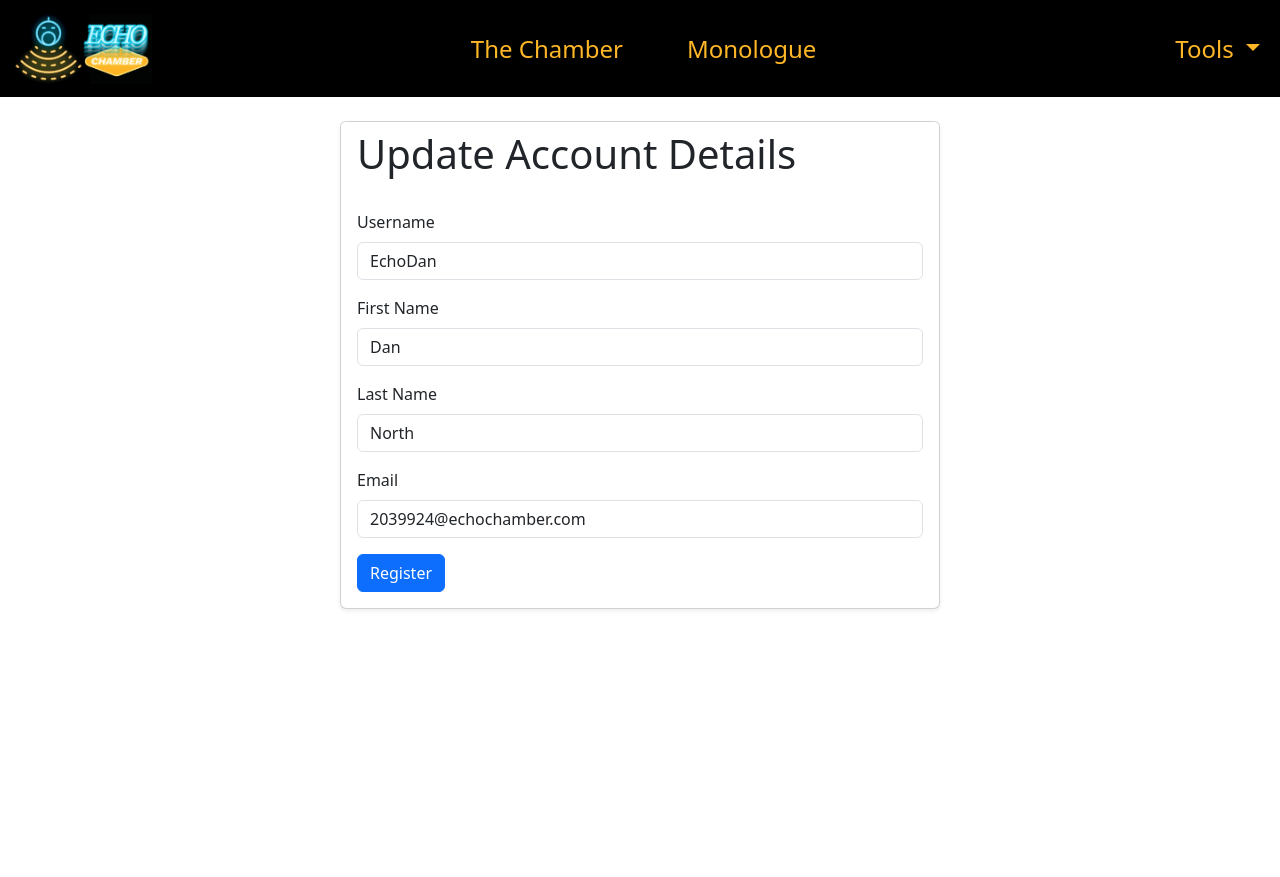
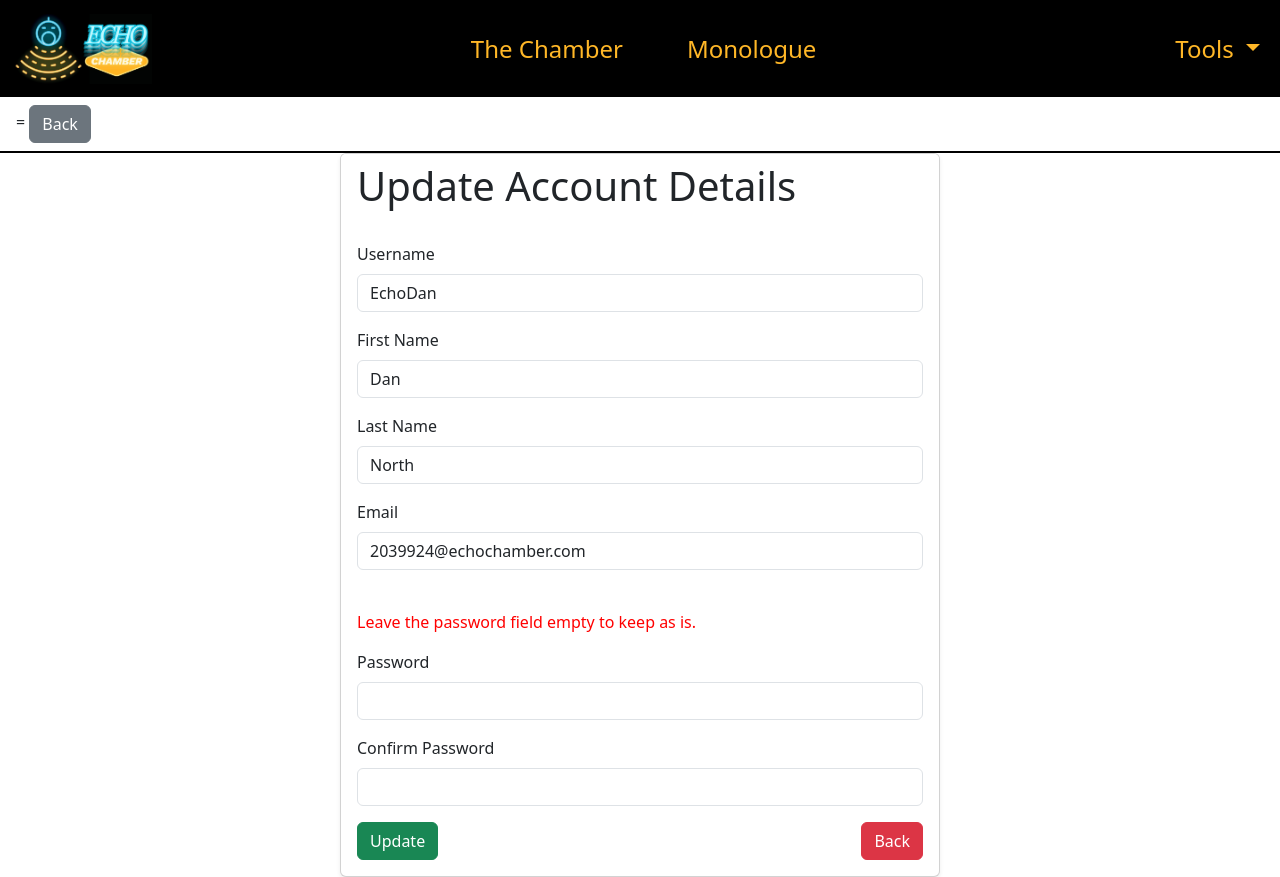
Before and after one commit to SkipperDan42/EchoChamber, a Laravel app: page /user/1/update in a window 1280 px wide. Before the commit the page ends 610 px from the top, so only its background shows below. Run offline with Laravel 12, Linux system fonts and the light colour scheme; a user stored in the database is signed in; data comes from the database, SQL or seed files in the repository; style sheets or scripts are compiled from the project's sources; some web fonts are replaced.

Commit message:
Working Button Bar

```diff
--- a/app/Http/Controllers/UserController.php
+++ b/app/Http/Controllers/UserController.php
@@ -23,7 +23,7 @@ class UserController extends Controller
         }
         else {
             return redirect()
-                ->route('user.details', ['user'=>$user])
+                ->route('users.details', ['user'=>$user])
                 ->with('danger', 'You may not update this user!');
         }
     }
@@ -34,13 +34,22 @@ class UserController extends Controller
             'username' => 'required|string|max:255',
             'first_name' => 'required|string|max:255',
             'last_name' => 'required|string|max:255',
-            'email' => 'required|email|max:255',
+            'password'    => 'nullable|string|min:8|confirmed', // password is optional
         ]);
+
+        // Hash the password if entered and validated
+        if (!empty($validated['password'])) {
+            $validated['password'] = bcrypt($validated['password']);
+        }
+        // Don't update password if left blank
+        else {
+            unset($validated['password']);
+        }
 
         $user->update($validated);
 
         return redirect()
-            ->route('user.details', $user)
+            ->route('users.details', $user)
             ->with('message', 'User updated successfully.');
     }
 
--- a/app/Providers/FortifyServiceProvider.php
+++ b/app/Providers/FortifyServiceProvider.php
@@ -32,7 +32,7 @@ class FortifyServiceProvider extends ServiceProvider
     public function boot(): void
     {
         Fortify::createUsersUsing(CreateNewUser::class);
-        Fortify::updateUserProfileInformationUsing(UpdateUserProfileInformation::class);
+        //Fortify::updateUserProfileInformationUsing(UpdateUserProfileInformation::class);
         //Fortify::updateUserPasswordsUsing(UpdateUserPassword::class);
         //Fortify::resetUserPasswordsUsing(ResetUserPassword::class);
         //Fortify::redirectUserForTwoFactorAuthenticationUsing(RedirectIfTwoFactorAuthenticatable::class);
@@ -51,8 +51,6 @@ class FortifyServiceProvider extends ServiceProvider
             return view('auth.register');
         });
 
-        Fortify::updateUserProfileInformationUsing(UpdateUserProfileInformation::class);
-
         /**
         RateLimiter::for('two-factor', function (Request $request) {
             return Limit::perMinute(5)->by($request->session()->get('login.id'));
--- a/resources/views/layouts/myapp.blade.php
+++ b/resources/views/layouts/myapp.blade.php
@@ -15,7 +15,8 @@
     @vite(['resources/css/app.css', 'resources/js/app.js'])
 </head>
 
-<body class="bg-[#FDFDFC] dark:bg-[#0a0a0a] text-[#1b1b18] flex p-6 lg:p-8 items-center lg:justify-center min-h-screen flex-col">
+<div class="bg-[#FDFDFC] dark:bg-[#0a0a0a] text-[#1b1b18] flex p-6 lg:p-8 items-center lg:justify-center min-h-screen flex-col">
+    <div class="sticky-top" style="background-color:white; border-bottom:2px solid #000000">
         <nav class="navbar navbar-expand-lg navbar-dark bg-dark">
             <div class="container-fluid">
 
@@ -53,25 +54,37 @@
                     <!-- NAVBAR RIGHT SIDE -->
                     <ul class="navbar-nav">
                         <li class="nav-item dropdown fs-4">
-                        <a class="nav-link dropdown-toggle @yield('nav_settings')" href="#" role="button"
-                           data-bs-toggle="dropdown" aria-expanded="false">
+                            <a class="nav-link dropdown-toggle @yield('nav_settings')"
+                               role="button"
+                               data-bs-toggle="dropdown"
+                               aria-expanded="false"
+                            >
                                 Tools
                             </a>
                             <ul class="dropdown-menu dropdown-menu-end fs-5">
                                 <li>
-                                <a class="dropdown-item @yield('nav_user_details')" href="#">
+                                    <a class="dropdown-item @yield('nav_user_details')"
+                                       href="{{route("users.details", auth()->user()->id)}}"
+                                    >
                                         Boor Hole
                                     </a>
                                 </li>
                                 <li>
-                                <a class="dropdown-item @yield('nav_statistics')" href="#">
+                                    <a class="dropdown-item @yield('nav_statistics')"
+                                       href="{{route("users.details", auth()->user()->id)}}"
+                                    >
                                         Alternative Facts
                                     </a>
                                 </li>
                                 <li>
-                                <form action="{{ route('logout') }}" method="POST" class="d-inline">
+                                    <form action="{{ route('logout') }}"
+                                          method="POST"
+                                          class="d-inline"
+                                    >
                                         @csrf
-                                    <button type="submit" class="dropdown-item">
+                                        <button type="submit"
+                                                class="dropdown-item"
+                                        >
                                             Logout
                                         </button>
                                     </form>
@@ -86,37 +99,63 @@
             </div>
         </nav>
 
-    <br>
-
-
         <!-- FLASH MESSAGE AT PAGE TOP -->
         @if(session('message'))
-        <div class="alert alert-success" role="alert">{{session('message')}}</div>
+            <div class="alert alert-success my-2 mx-1"
+                 role="alert">
+                {{session('message')}}
+            </div>
         @endif
 
-    <!-- FLASH MESSAGE AT PAGE TOP -->
+        <!-- FLASH DANGER AT PAGE TOP -->
         @if(session('danger'))
-        <div class="alert alert-danger" role="alert">{{session('danger')}}</div>
+            <div class="alert alert-danger my-2 mx-1"
+                 role="alert">
+                {{session('danger')}}
+            </div>
         @endif
 
-    <!-- GENERAL ERROR DISPLAYS AT PAGE TOP -->
-    <!--
-    @if($errors->any())
-        <div>
-            Errors:
-            <ul>
-                @foreach($errors->all() as $error)
-                    <li>{{$error}}</li>
-                @endforeach
-            </ul>
+        <!-- BUTTON BAR AT PAGE TOP -->
+        <div class="row align-items-center my-2 mx-1">
+
+            <!-- Back button is always present -->
+            <div class="col text-start">=
+                <a class="btn btn-secondary"
+                        href="{{ url()->previous() }}"
+                >
+                    Back
+                </a>
             </div>
-    @endif
-    -->
+
+            <!-- Other buttons may be added per page -->
+            @yield('buttons')
+        </div>
+    </div>
 
     <div>
         @yield('content')
     </div>
 
     <!-- RUN JS SCRIPTS -->
+    <!-- Alert fade - code here is not my own work, but edited by me -->
+    <script>
+        // Wait for page to load
+        document.addEventListener('DOMContentLoaded', function () {
+
+            // Select all alerts
+            const alerts = document.querySelectorAll('.alert');
+            alerts.forEach(function(alert) {
+
+                // Set timeout to fade and remove after 5 seconds
+                setTimeout(function() {
+                    alert.classList.add('fade');
+                    alert.classList.remove('show');
+
+                    // Remove from DOM after fade transition
+                    setTimeout(() => alert.remove(), 500);
+                }, 5000);
+            });
+        });
+    </script>
 </body>
 </html>
--- a/resources/views/posts/show.blade.php
+++ b/resources/views/posts/show.blade.php
@@ -9,6 +9,8 @@
 @endif
 
 @section('content')
+
+
 
     <!-- CARD FOR POST -->
     <div class="card shadow-sm mx-auto" style="max-width: 600px;">
--- a/resources/views/users/update.blade.php
+++ b/resources/views/users/update.blade.php
@@ -22,7 +22,9 @@
                            value="{{ old('username', $user->username) ?? ""}}"
                     >
                     @error('username')
-                        <div class="alert alert-danger">{{ $message }}</div>
+                        <div class="alert alert-danger">
+                            {{ $message }}
+                        </div>
                     @enderror
                 </div>
                 <div class="mb-3">
@@ -36,7 +38,9 @@
                            value="{{ old('first_name', $user->first_name) ?? ""}}"
                     >
                     @error('first_name')
-                        <div class="alert alert-danger">{{ $message }}</div>
+                        <div class="alert alert-danger">
+                            {{ $message }}
+                        </div>
                     @enderror
                 </div>
                 <div class="mb-3">
@@ -50,7 +54,9 @@
                            value="{{ old('last_name', $user->last_name) ?? ""}}"
                     >
                     @error('last_name')
-                        <div class="alert alert-danger">{{ $message }}</div>
+                        <div class="alert alert-danger">
+                            {{ $message }}
+                        </div>
                     @enderror
                 </div>
                 <div class="mb-3">
@@ -64,10 +70,61 @@
                            value="{{ old('email', $user->email) ?? ""}}"
                     >
                     @error('email')
-                        <div class="alert alert-danger">{{ $message }}</div>
+                        <div class="alert alert-danger">
+                            {{ $message }}
+                        </div>
                     @enderror
                 </div>
-                <button type="submit" class="btn btn-primary">Register</button>
+                <div>
+                    <br>
+                    <p style="color:red">
+                        Leave the password field empty to keep as is.
+                    </p>
+                </div>
+                <div class="mb-3">
+                    <label for="password" class="form-label">
+                        Password
+                    </label>
+                    <input type="password"
+                           class="form-control"
+                           id="password"
+                           name="password"
+                    >
+                    @error('password')
+                        <div class="alert alert-danger">
+                            {{ $message }}
+                        </div>
+                    @enderror
+                </div>
+                <div class="mb-3">
+                    <label for="password_confirmation" class="form-label">
+                        Confirm Password
+                    </label>
+                    <input type="password"
+                           class="form-control"
+                           id="password_confirmation"
+                           name="password_confirmation"
+                    >
+                    @error('password_confirmation')
+                        <div class="alert alert-danger">
+                            {{ $message }}
+                        </div>
+                    @enderror
+                </div>
+                <div class="row align-items-cente">
+                    <div class="col text-start">
+                        <button type="submit" class="btn btn-success">
+                            Update
+                        </button>
+                    </div>
+                    <div class="col text-end">
+                        <a class="btn btn-danger"
+                           href="{{route("users.details", $user->id)}}">
+                            Back
+                        </a>
+                    </div>
+
+                </div>
             </form>
         </div>
     </div>
--- a/routes/web.php
+++ b/routes/web.php
@@ -52,17 +52,17 @@ Route::get('/login', function () {
 
 //USER: Posts
 Route::get('/user/{user}/posts', [PostController::class, 'posts'])
-    ->name('user.posts')
+    ->name('users.posts')
     ->middleware('auth');
 
 //USERS: Details
 Route::get('/user/{user}/details', [UserController::class, 'details'])
-    ->name('user.details')
+    ->name('users.details')
     ->middleware('auth');
 
 //USERS: Update
 Route::get('/user/{user}/update', [UserController::class, 'update'])
-    ->name('user.update')
+    ->name('users.update')
     ->middleware('auth');
 
 //USERS: Store
```
Also changed, not shown: resources/views/posts/index.blade.php (+10 -3 lines), resources/views/users/details.blade.php (+0 -8 lines). Lines whose indentation alone changed are shown as unchanged.
